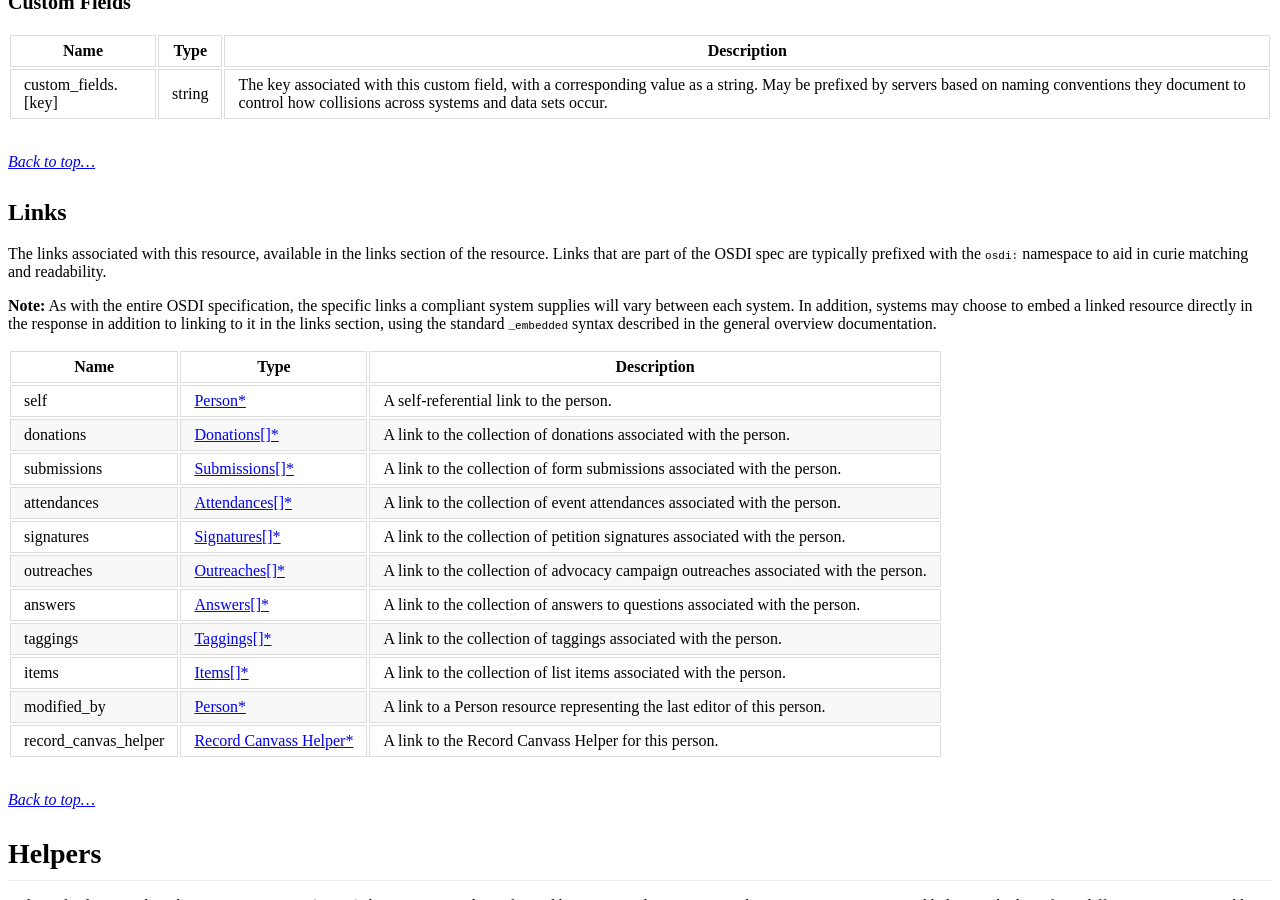
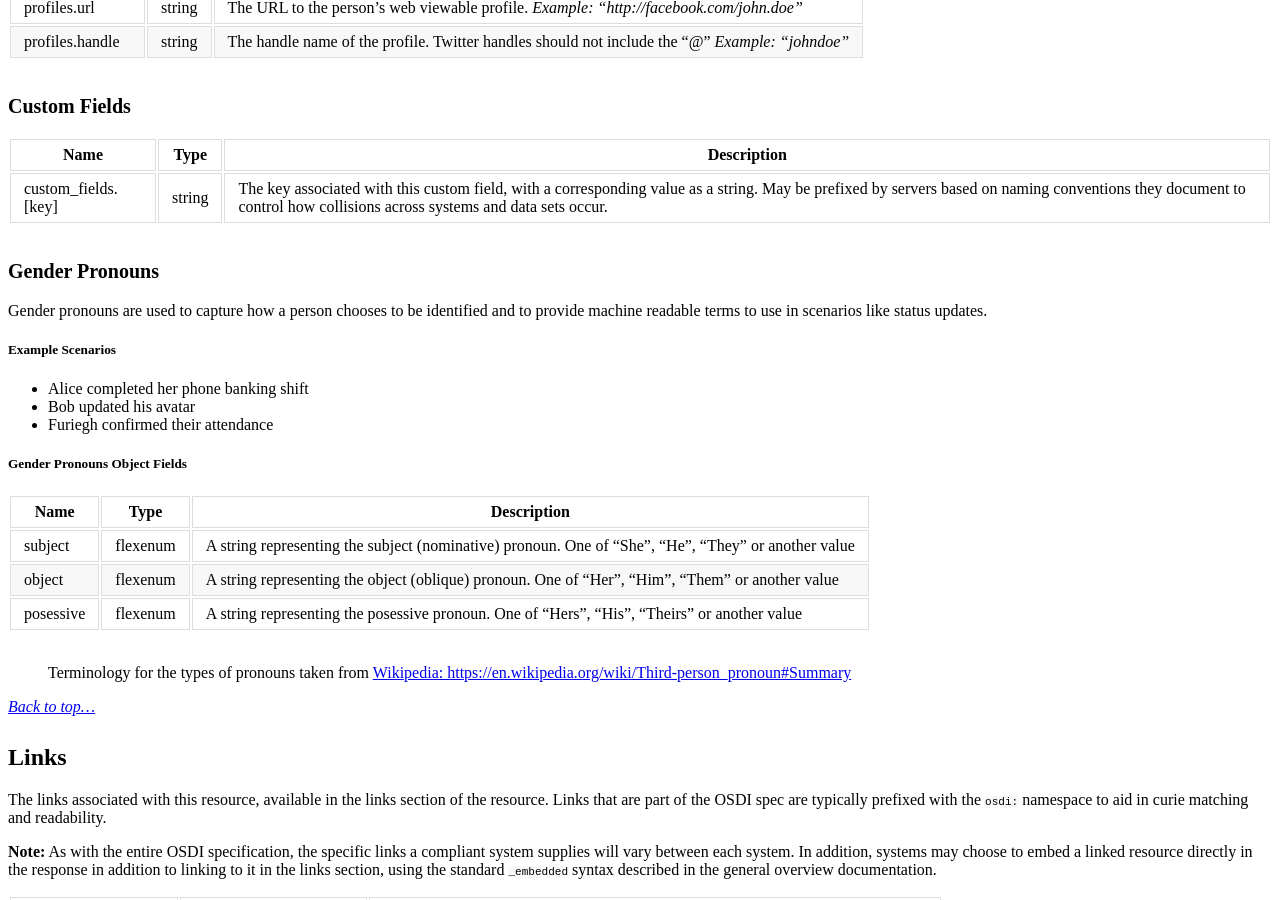
Before and after one commit to opensupporter/osdi-docs, a Jekyll site: the page built from people.md, in a window 1280 px wide and 900 px high, scrolled down 5956 px. Built offline with Jekyll 4.4.1, drawn with Linux system fonts in a browser that asks for light colours; a style sheet for code colours, icons or effects is not loaded; some of the changed text lies outside the part shown.

Commit message:
Gender Inclusivity Enhancements (#274)
approved by committee 2/15
* Gender Inclusivity Enhancements
* add gender pronouns to Person
* add Mx honorifix prefix to Person

* add array for additional_gender_identities

* update FOIP with List exchange profile reference

* add list exchange to field organizing profile

````diff
--- a/people.md
+++ b/people.md
@@ -55,10 +55,12 @@ A list of fields specific to the Person resource.
 |family_name      |string     |The person's last name.
 |given_name     |string     |The person's first name.
 |additional_name    |string     |An additional name not included in family or given. Usually a middle name.
-|honorific_prefix           |string    |An honorific prefix like "Dr", "Mr", etc...
+|honorific_prefix           |string    |An honorific prefix like "Dr", "Mr", "Mx" etc...
 |honorific_suffix           |string    |An honorific suffix like "Jr.", "Ph.D", etc...
 |gender         |enum     |The gender binary with which a person most closely identifies, or "Other" if the person identifies with neither. One of "Female", "Male", or "Other".
 |gender_identity|string     |The self-described gender with which a person identifies. While this field is free-form, data should still follow standardized forms whenever possible (i.e. use "Female" and not "female" or "F"). _Examples: If a person self-identifies as "Female", both_ `gender` _and_ `gender_identity` _fields should have a value of "Female". If a person self-identifies as "Transgender Female",_ `gender` _should have a value of "Female" and_ `gender_identity` _should have a value of "Transgender Female"._
+|additional_gender_identities|string[] |An array of gender identities
+|gender_pronouns    | [Gender Pronouns](#gender-pronouns)   | An object hash representing the persons desired gender pronouns
 |party_identification   |flexenum     |Flexenum describing the person's politcal party identification. One of "None", "Democratic", "Republican", "Independent", or another free-form string.
 |parties |[Parties[]](#parties)|An array of all party object hashes associated with the person (past and present).
 |source         |string     |Information about the source where this person record was acquired.   _Example: "facebook-ad-october"_
@@ -133,7 +135,28 @@ These JSON hashes included in the table above are broken out into their own tabl
 |-----------    |-----------|--------------
 |custom_fields.[key]	|string	|The key associated with this custom field, with a corresponding value as a string. May be prefixed by servers based on naming conventions they document to control how collisions across systems and data sets occur.
 
+#### Gender Pronouns
+Gender pronouns are used to capture how a person chooses to be identified and to provide machine readable terms to use in scenarios like status updates.
+
+##### Example Scenarios
+
+* Alice completed her phone banking shift
+* Bob updated his avatar
+* Furiegh confirmed their attendance
+
+##### Gender Pronouns Object Fields
+
+|Name           |Type       |Description
+|---------------|-----------|--------------
+|subject        |flexenum   | A string representing the subject (nominative) pronoun. One of "She", "He", "They" or another value
+|object         |flexenum   | A string representing the object (oblique) pronoun. One of "Her", "Him", "Them" or another value
+|posessive      |flexenum   | A string representing the posessive pronoun. One of "Hers", "His", "Theirs" or another value
+
+> Terminology for the types of pronouns taken from [Wikipedia: https://en.wikipedia.org/wiki/Third-person_pronoun#Summary](https://en.wikipedia.org/wiki/Third-person_pronoun#Summary)
+
+
 _[Back to top...](#)_
+
 
 
 ### Links
@@ -248,11 +271,16 @@ Cache-Control: max-age=0, private, must-revalidate
                 "modified_date": "2014-03-20T21:04:31Z",
                 "given_name": "John",
                 "family_name": "Smith",
-                "honorific_prefix": "Mr.",
+                "honorific_prefix": "Mx.",
                 "honorific_suffix": "Ph.D",
                 "additional_name": "Scott",
                 "gender": "Male",
-                "gender_identity": "Male",
+                "gender_identity": "Transgender Male",
+                "gender_pronouns": {
+                    "subject": "They",
+                    "object": "Them",
+                    "posessive": "Theirs"
+                },
                 "party_identification": "Democratic",
                 "parties": [
                   {
@@ -422,6 +450,11 @@ Cache-Control: max-age=0, private, must-revalidate
                         }
                     }
                 ],
+                "gender_pronouns": {
+                    "subject": "She",
+                    "object": "Her",
+                    "posessive": "Hers"
+                },
                 "_links": {
                     "self": {
                         "href": "https://osdi-sample-system.org/api/v1/people/1efc3644-af25-4253-90b8-a0baf12dbd1e"
@@ -600,6 +633,11 @@ Cache-Control: max-age=0, private, must-revalidate
         "most_important_issue": "Equal pay",
         "union_member": "true"
     },
+    "gender_pronouns": {
+                    "subject": "They",
+                    "object": "Them",
+                    "posessive": "Theirs"
+    },
     "_links": {
         "self": {
             "href": "https://osdi-sample-system.org/api/v1/people/d91b4b2e-ae0e-4cd3-9ed7-d0ec501b0bc3"
@@ -690,7 +728,12 @@ OSDI-API-Token:[your api key here]
             "sms_capable": true
         }
     ],
-    "gender": "Male"
+    "gender": "Male",
+    "gender_pronouns": {
+                    "subject": "They",
+                    "object": "Them",
+                    "posessive": "Theirs"
+    }
 }
 ```
 
````
Also changed, not shown: README.md (+3 -0 lines).
